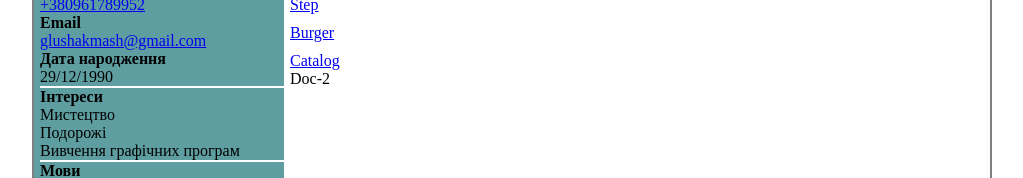
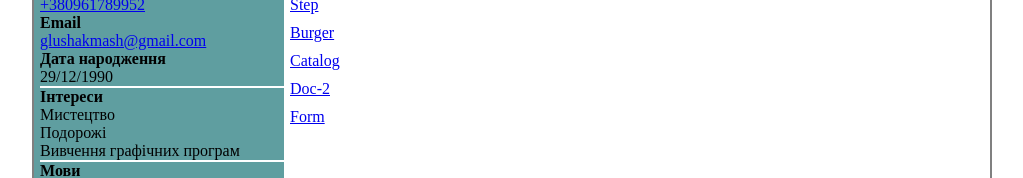
Before and after one commit to mariiaglushak/mariiaglushak.github.io, a plain HTML site: page index.html in a window 1280 px wide. Shown: the part 332-510 px from the top of the page, without its empty margins (128-1151 px from the left). Drawn offline with Linux system fonts and the light colour scheme.

Commit message:
Add files via upload

```diff
--- a/index.html
+++ b/index.html
@@ -96,7 +96,11 @@
 				</div>
 				<div class="catalog"><a href="catalog">Catalog</a>
 				</div>
-				<div class="doc-2"><a href="doc-2"></a>Doc-2</div>
+				<div class="doc-2"><a href="doc-2">Doc-2</a>
+				</div>
+				<div class="form">
+					<a href="form">Form</a>
+				</div>
 
 			</div>
 	</div>
--- a/styles/style.css
+++ b/styles/style.css
@@ -106,3 +106,9 @@ img{
 .catalog{
 	padding-top: 10px;
 }
+.doc-2{
+	padding-top: 10px;
+}
+.form{
+	padding-top: 10px;
+}
```
